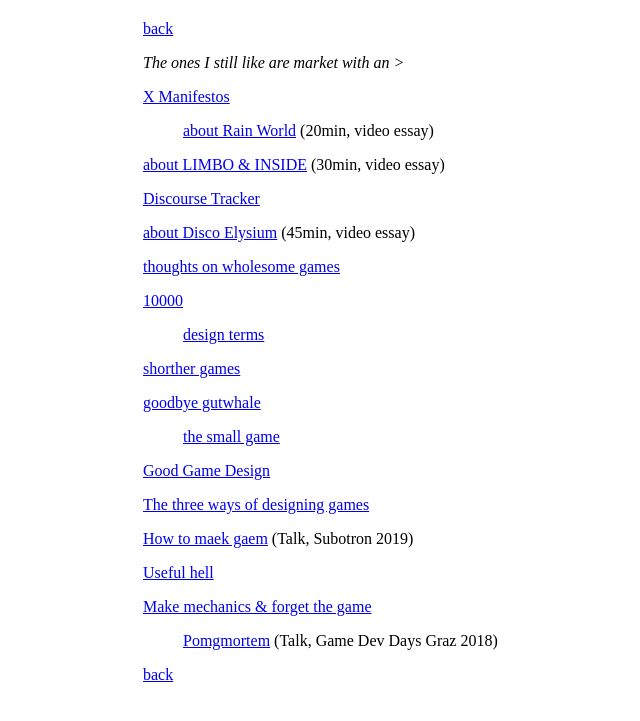
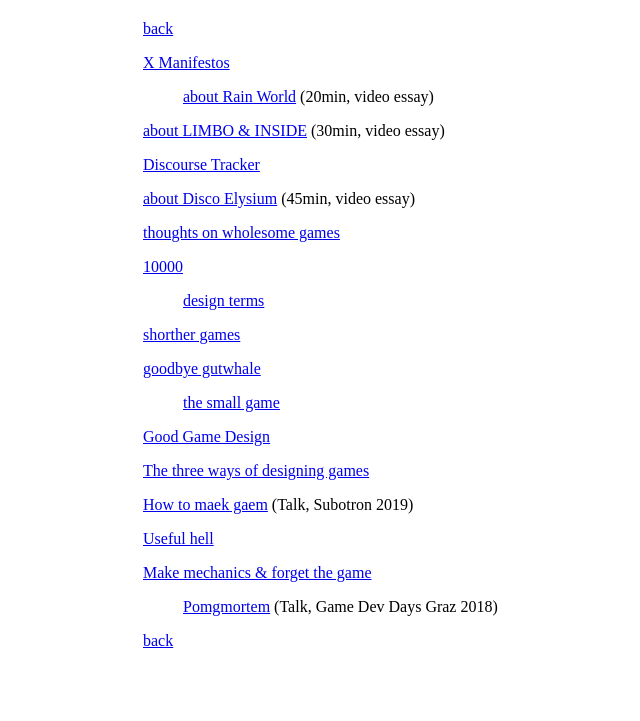
Before and after one commit to stuffedwombat/stuffedwombat.github.io, a Jekyll site: the page built from thinking.md, in a window 1280 px wide. Shown: the top 721 px of the page, without its empty margins (181-821 px from the left). Built offline with Jekyll 4.4.1, drawn with Linux system fonts in a browser that asks for light colours; our own code applies the rules of GitHub Pages for plain Markdown files; comment, search, counter and statistics services are not loaded.

Commit message:
Update thinking.md

```diff
--- a/thinking.md
+++ b/thinking.md
@@ -1,6 +1,4 @@
 [back](index)
-
-*The ones I still like are market with an >*
 
 [X Manifestos](x_manifestos)
 
```
